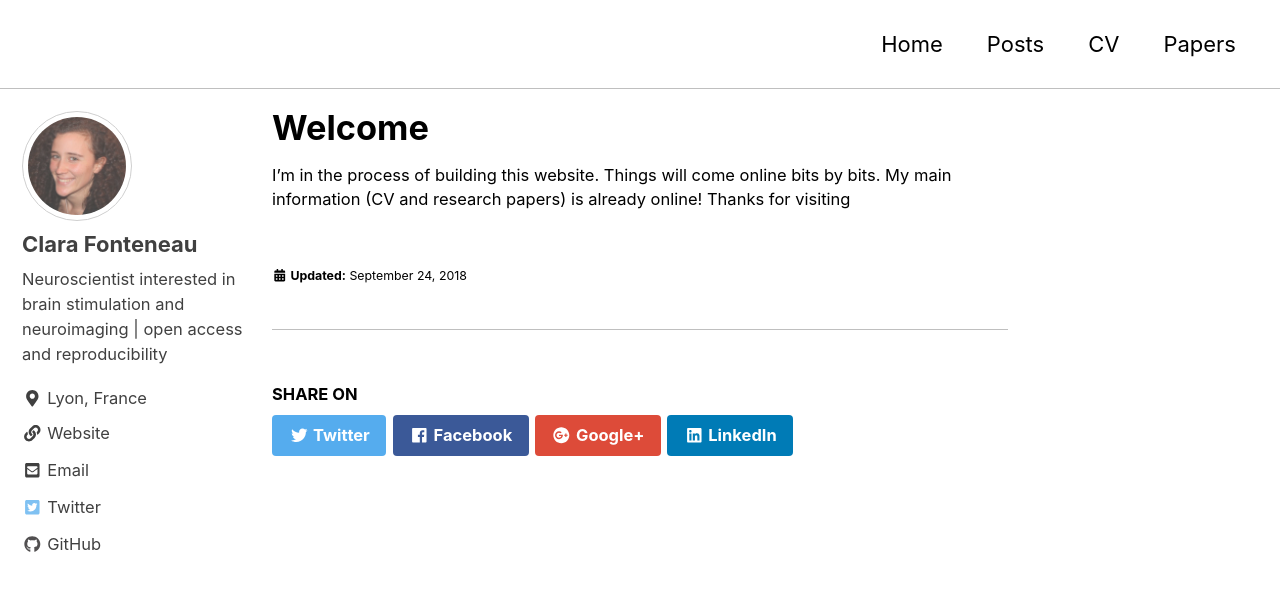
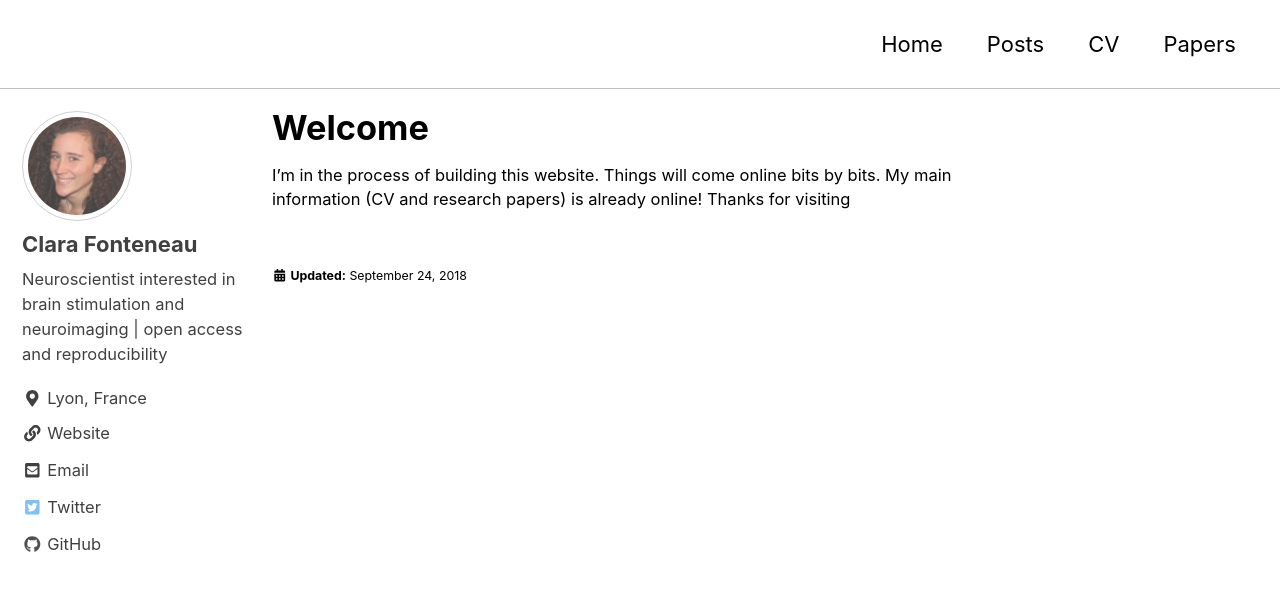
Before and after one commit to clarafonteneau/clarafonteneau.github.io, a Jekyll site: the page built from _posts/2018-09-24-welcome.markdown, in a window 1280 px wide and 900 px high. Shown: the top 591 px of the window. Built offline with Jekyll 4.4.1, drawn with Linux system fonts in a browser that asks for light colours; nearby versions of some CDN libraries; part of the change alters nothing that is shown.

Commit message:
website update

```diff
--- a/_config.yml
+++ b/_config.yml
@@ -107,7 +107,7 @@ author:
   email            : "fonteneau.clara@gmail.com"
   uri              : "https://clarafonteneau.github.io/"
   home             : # null (default), "absolute or relative url to link to author home"
-  bitbucket        :
+  bitbucket        : #fonteneau.clara@gmail.com
   codepen          :
   dribbble         :
   flickr           :
@@ -131,6 +131,7 @@ author:
   weibo            :
   xing             :
   youtube          : # "https://youtube.com/c/MichaelRoseDesign"
+  google_scholar   : # add google_scholar address
 
 
 # Reading Files
--- a/_includes/social-share.html
+++ b/_includes/social-share.html
@@ -1,3 +1,4 @@
+<!--
 <section class="page__share">
   {% if site.data.ui-text[site.locale].share_on_label %}
     <h4 class="page__share-title">{{ site.data.ui-text[site.locale].share_on_label | default: "Share on" }}</h4>
@@ -11,3 +12,4 @@
 
   <a href="https://www.linkedin.com/shareArticle?mini=true&url={{ page.url | absolute_url | url_encode }}" class="btn btn--linkedin" onclick="window.open(this.href, 'window', 'left=20,top=20,width=500,height=500,toolbar=1,resizable=0'); return false;" title="{{ site.data.ui-text[site.locale].share_on_label | default: 'Share on' }} LinkedIn"><i class="fab fa-fw fa-linkedin" aria-hidden="true"></i><span> LinkedIn</span></a>
 </section>
+-->
```
